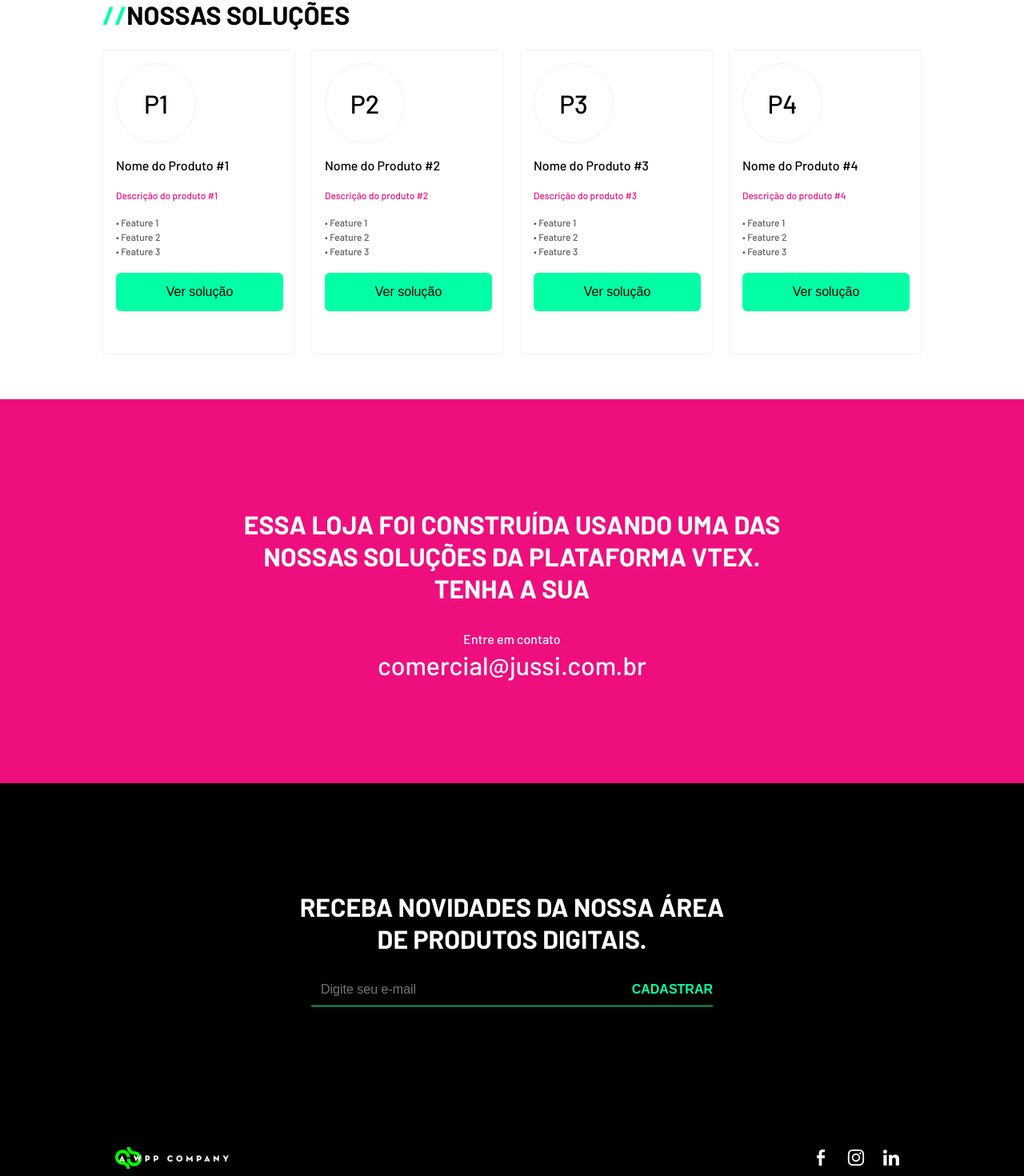
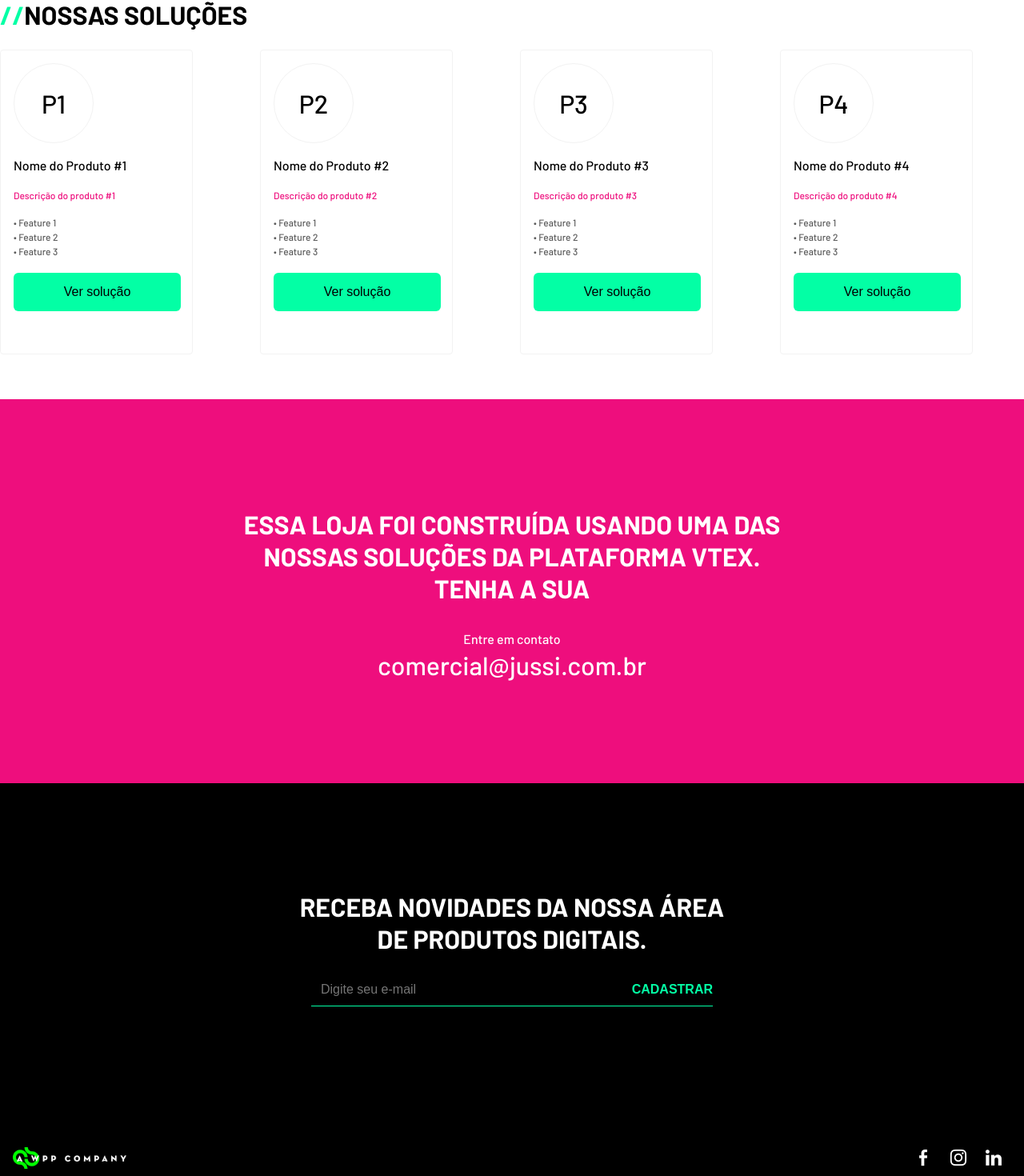
Before and after one commit to gblcintra/Jussi, a React (Create React App) app: page / in a window 1280 px wide. Shown: the part 690-2160 px from the top of the page at 80% size. Built offline with nearby package versions, Linux system fonts and the light colour scheme.

Commit message:
feat(general): adjust max width

```diff
--- a/src/components/Footer/index.scss
+++ b/src/components/Footer/index.scss
@@ -3,7 +3,7 @@
     user-select: none;
     &__content {
         display: flex;
-        max-width: 1024px;
+        max-width: 1440px;
         flex-direction: row;
         justify-content: space-between;
         align-items: center;
--- a/src/components/Products/index.scss
+++ b/src/components/Products/index.scss
@@ -1,5 +1,5 @@
 .products{
-  max-width: 1024px ;
+  max-width: 1440px ;
   margin: 56px auto;
   &__title{
     h1{
```
